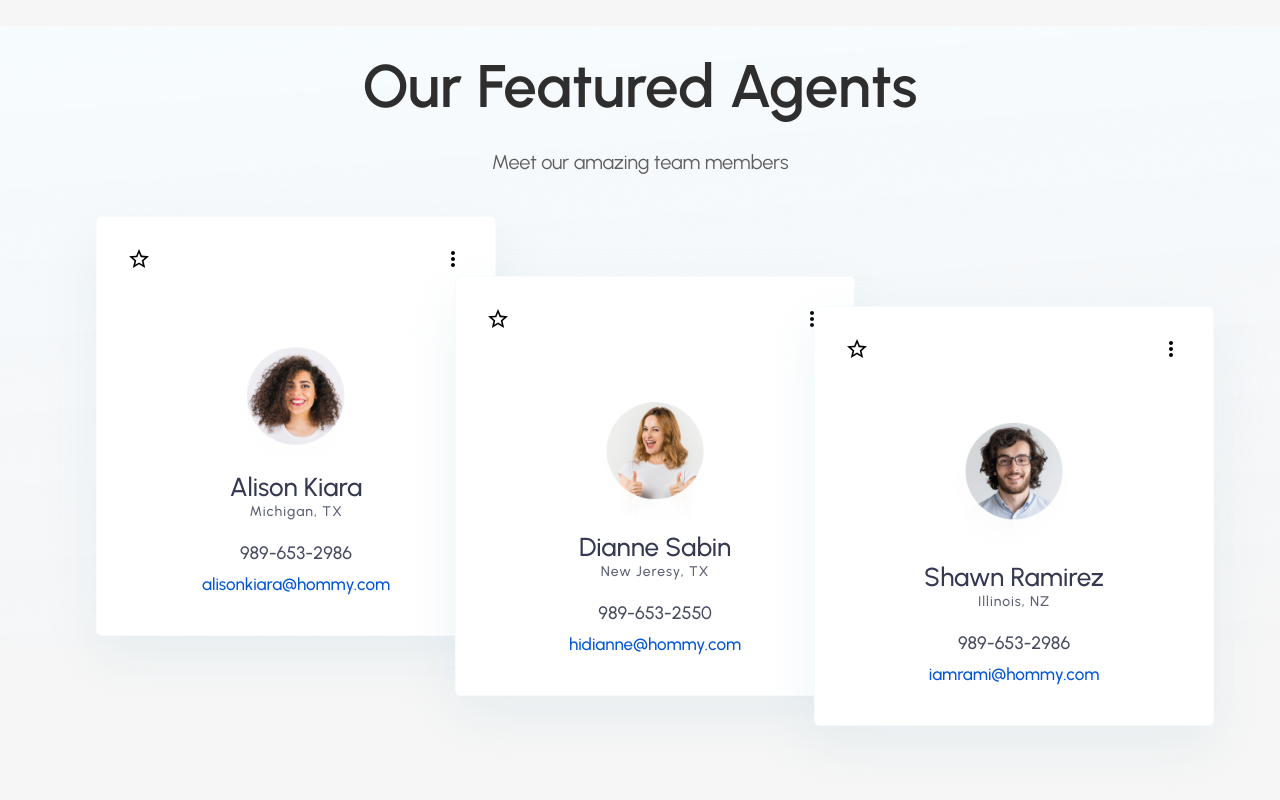
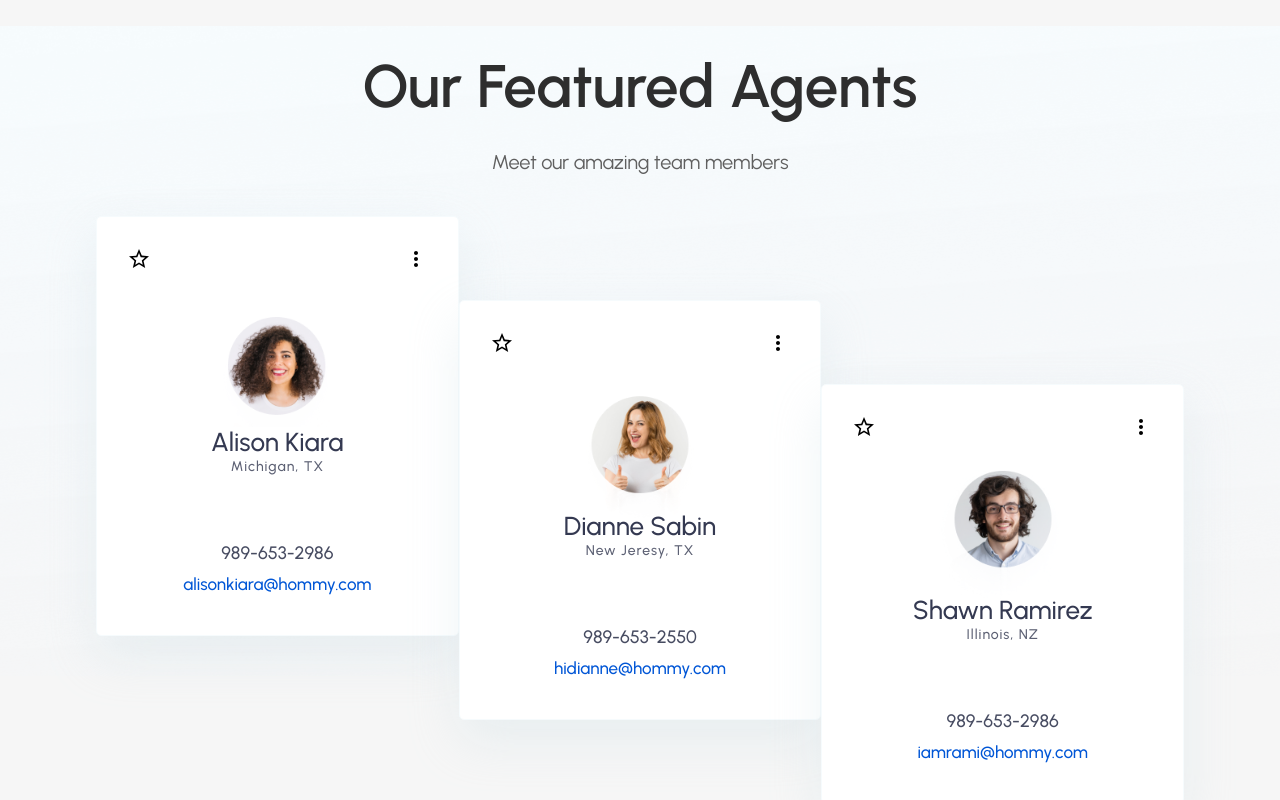
Before and after one commit to chilunhay/Landing-Page-Test, a React (Create React App) app: page / in a window 1280 px wide. Shown: the part 4653-5453 px from the top of the page. Built offline with nearby package versions, Linux system fonts and the light colour scheme.

Commit message:
fix Team Component

```diff
--- a/src/Components/Main/Team.css
+++ b/src/Components/Main/Team.css
@@ -3,20 +3,19 @@
     background-position: center;
     background-repeat: no-repeat;
     background-size: cover;
-    height: 620px;
+    height: 650px;
 }
 
 .team-content-container {
     width: 85vw;
     margin: 0 auto;
-    /* display: flex;
-    justify-content: space-evenly; */
+    display: flex;
+    justify-content: space-evenly;
     margin-top: 40px;
     height: 100%;
-    position: relative;
 }
 
-.team-info-boxes, .team-info-boxes-2, .team-info-boxes-3 {
+.team-info-boxes {
     background: #FFFFFF;
     border: 1px solid #F6FBFD;
     box-shadow: 0px 20px 50px rgba(198, 217, 225, 0.3);
@@ -24,21 +23,18 @@
     width: 400px;
     height: 420px;
 
+    display: flex;
+    align-items: center;
+    justify-content: center;
+    position: relative;
 }
 
-.team-info-boxes, .team-info-boxes-2, .team-info-boxes-3 {
-    position: absolute;
-
+.team-info-boxes:nth-child(2) {
+    transform: translateY(20%);
 }
 
-.team-info-boxes-2 {
-    left: 33%;
-    margin-top: 60px;
-}
-
-.team-info-boxes-3 {
-    left: 66%;
-    margin-top: 90px;
+.team-info-boxes:nth-child(3) {
+    transform: translateY(40%);
 }
 
 .team-info {
@@ -64,10 +60,11 @@
     display: flex;
     align-items: center;
     flex-direction: column;
+    margin-bottom: 60px;
 }
 
 .team-info-boxes-img-container {
-    height: 140px;
+    height: 110px;
     width: 160px;
     display: flex;
     align-items: center;
--- a/src/Components/Main/Team.jsx
+++ b/src/Components/Main/Team.jsx
@@ -8,29 +8,29 @@ import StarOutlineOutlinedIcon from '@mui/icons-material/StarOutlineOutlined';
 import MoreVertOutlinedIcon from '@mui/icons-material/MoreVertOutlined';
 
 const Team = () => {
-  //   const teamData = [
-  //     {
-  //       image: TeamImage1,
-  //       name: 'Alison Kiara',
-  //       address: 'Michigan, TX',
-  //       phone: '989-653-2986',
-  //       mail: 'alisonkiara@hommy.com',
-  //     },
-  //     {
-  //       image: TeamImage2,
-  //       name: 'Dianne Sabin',
-  //       address: 'New Jeresy, TX',
-  //       phone: '989-653-2550',
-  //       mail: 'hidianne@hommy.com',
-  //     },
-  //     {
-  //       image: TeamImage3,
-  //       name: 'Shawn Ramirez',
-  //       address: 'Illinois, NZ',
-  //       phone: '989-653-2986',
-  //       mail: 'iamrami@hommy.com',
-  //     },
-  //   ];
+  const teamData = [
+    {
+      image: TeamImage1,
+      name: 'Alison Kiara',
+      address: 'Michigan, TX',
+      phone: '989-653-2986',
+      mail: 'alisonkiara@hommy.com',
+    },
+    {
+      image: TeamImage2,
+      name: 'Dianne Sabin',
+      address: 'New Jeresy, TX',
+      phone: '989-653-2550',
+      mail: 'hidianne@hommy.com',
+    },
+    {
+      image: TeamImage3,
+      name: 'Shawn Ramirez',
+      address: 'Illinois, NZ',
+      phone: '989-653-2986',
+      mail: 'iamrami@hommy.com',
+    },
+  ];
   return (
     <div className="team-container">
       <div className="team-text-container">
@@ -38,7 +38,7 @@ const Team = () => {
       </div>
 
       <div className="team-content-container">
-        {/* {teamData.map((data, key) => (
+        {teamData.map((data, key) => (
           <div className="team-info-boxes" key={key}>
             <div className="team-info">
               <span className="team-star-icon">
@@ -60,73 +60,7 @@ const Team = () => {
               </div>
             </div>
           </div>
-        ))} */}
-
-        <div className="team-info-boxes">
-          <div className="team-info">
-            <span className="team-star-icon">
-              <StarOutlineOutlinedIcon />
-            </span>
-            <span className="team-more-icon">
-              <MoreVertOutlinedIcon />
-            </span>
-            <div className="team-info-content">
-              <div className="team-info-boxes-img-container">
-                <img className="team-info-image" src={TeamImage1} alt={TeamImage1} />
-              </div>
-              <div className="team-info-name">Alison Kiara</div>
-              <div className="team-info-address">Michigan, TX</div>
-              <div className="team-info-contact-section">
-                <div className="team-info-phone">989-653-2986</div>
-                <div className="team-info-mail">alisonkiara@hommy.com</div>
-              </div>
-            </div>
-          </div>
-        </div>
-
-        <div className="team-info-boxes-2">
-          <div className="team-info">
-            <span className="team-star-icon">
-              <StarOutlineOutlinedIcon />
-            </span>
-            <span className="team-more-icon">
-              <MoreVertOutlinedIcon />
-            </span>
-            <div className="team-info-content">
-              <div className="team-info-boxes-img-container">
-                <img className="team-info-image" src={TeamImage2} alt={TeamImage2} />
-              </div>
-              <div className="team-info-name">Dianne Sabin</div>
-              <div className="team-info-address">New Jeresy, TX</div>
-              <div className="team-info-contact-section">
-                <div className="team-info-phone">989-653-2550</div>
-                <div className="team-info-mail">hidianne@hommy.com</div>
-              </div>
-            </div>
-          </div>
-        </div>
-
-        <div className="team-info-boxes-3">
-          <div className="team-info">
-            <span className="team-star-icon">
-              <StarOutlineOutlinedIcon />
-            </span>
-            <span className="team-more-icon">
-              <MoreVertOutlinedIcon />
-            </span>
-            <div className="team-info-content">
-              <div className="team-info-boxes-img-container">
-                <img className="team-info-image" src={TeamImage3} alt={TeamImage3} />
-              </div>
-              <div className="team-info-name">Shawn Ramirez</div>
-              <div className="team-info-address">Illinois, NZ</div>
-              <div className="team-info-contact-section">
-                <div className="team-info-phone">989-653-2986</div>
-                <div className="team-info-mail">iamrami@hommy.com</div>
-              </div>
-            </div>
-          </div>
-        </div>
+        ))}
       </div>
     </div>
   );
```
Also changed, not shown: src/Assets/footer-bg.png (added).
